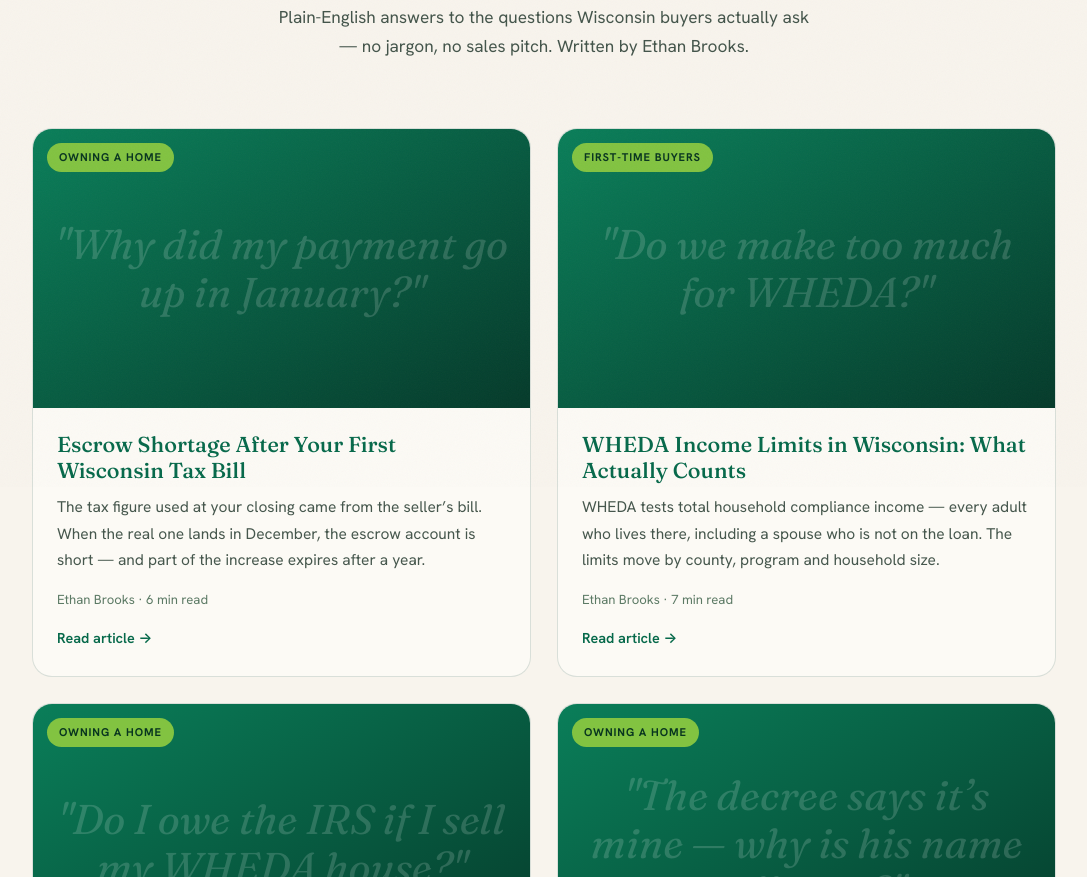
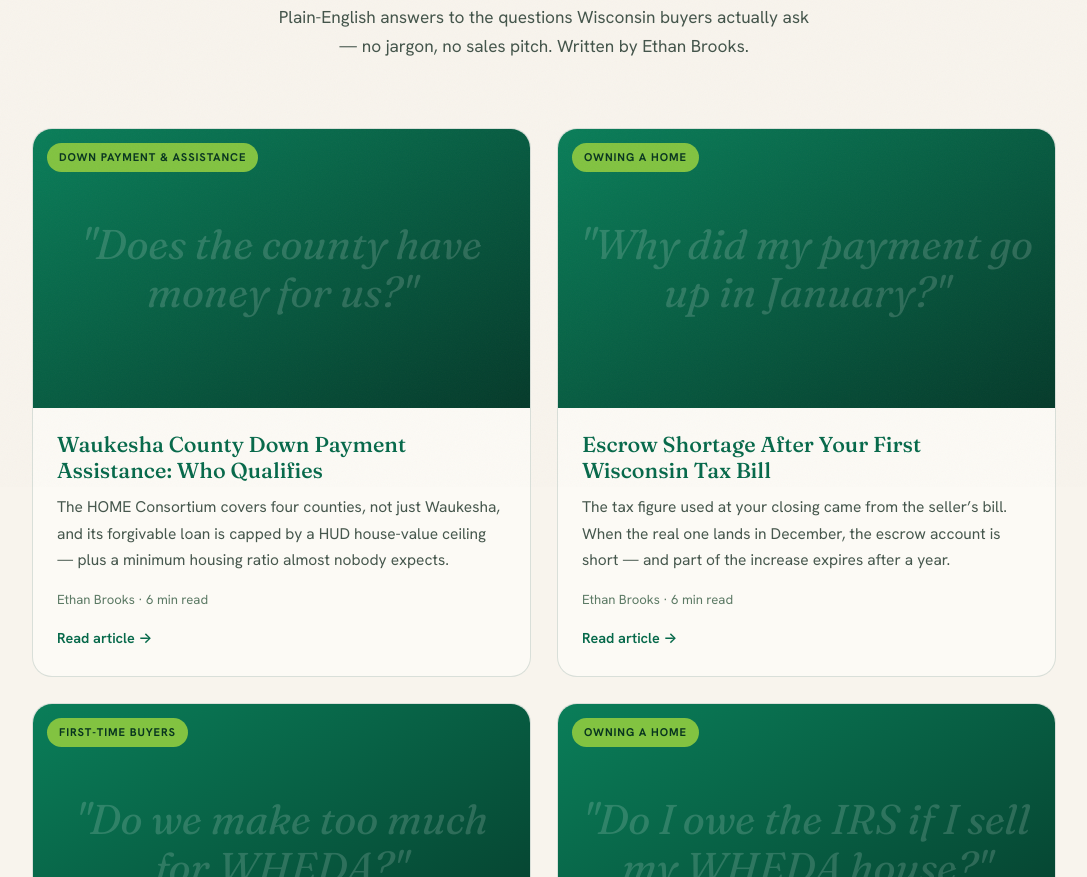
Before and after one commit to Ethan-Tyler-Brooks/refined-mortgage-site-clean, a plain HTML site: page blog/index.html in a window 1280 px wide. Shown: the part 313-1190 px from the top of the page, without its empty margins (96-1183 px from the left). Drawn offline with Linux system fonts and the light colour scheme.

Commit message:
blog: link 'Waukesha County Down Payment Assistance: Who Qualifies'

```diff
--- a/blog/index.html
+++ b/blog/index.html
@@ -92,6 +92,15 @@
 <div class="wrap">
   <!-- BLOG-POSTS-START : newest first. Add a new .pcard <a> when you publish a post. -->
   <div class="posts">
+    <a class="pcard" href="/blog/waukesha-county-down-payment-assistance.html">
+      <div class="thumb"><span class="tag">Down Payment &amp; Assistance</span><div class="deco">&quot;Does the county have money for us?&quot;</div></div>
+      <div class="body">
+        <h2>Waukesha County Down Payment Assistance: Who Qualifies</h2>
+        <p class="excerpt">The HOME Consortium covers four counties, not just Waukesha, and its forgivable loan is capped by a HUD house-value ceiling &mdash; plus a minimum housing ratio almost nobody expects.</p>
+        <div class="meta">Ethan Brooks &middot; 6 min read</div>
+        <span class="read">Read article &rarr;</span>
+      </div>
+    </a>
     <a class="pcard" href="/blog/escrow-shortage-wisconsin-tax-bill.html">
       <div class="thumb"><span class="tag">Owning a Home</span><div class="deco">&quot;Why did my payment go up in January?&quot;</div></div>
       <div class="body">
```
